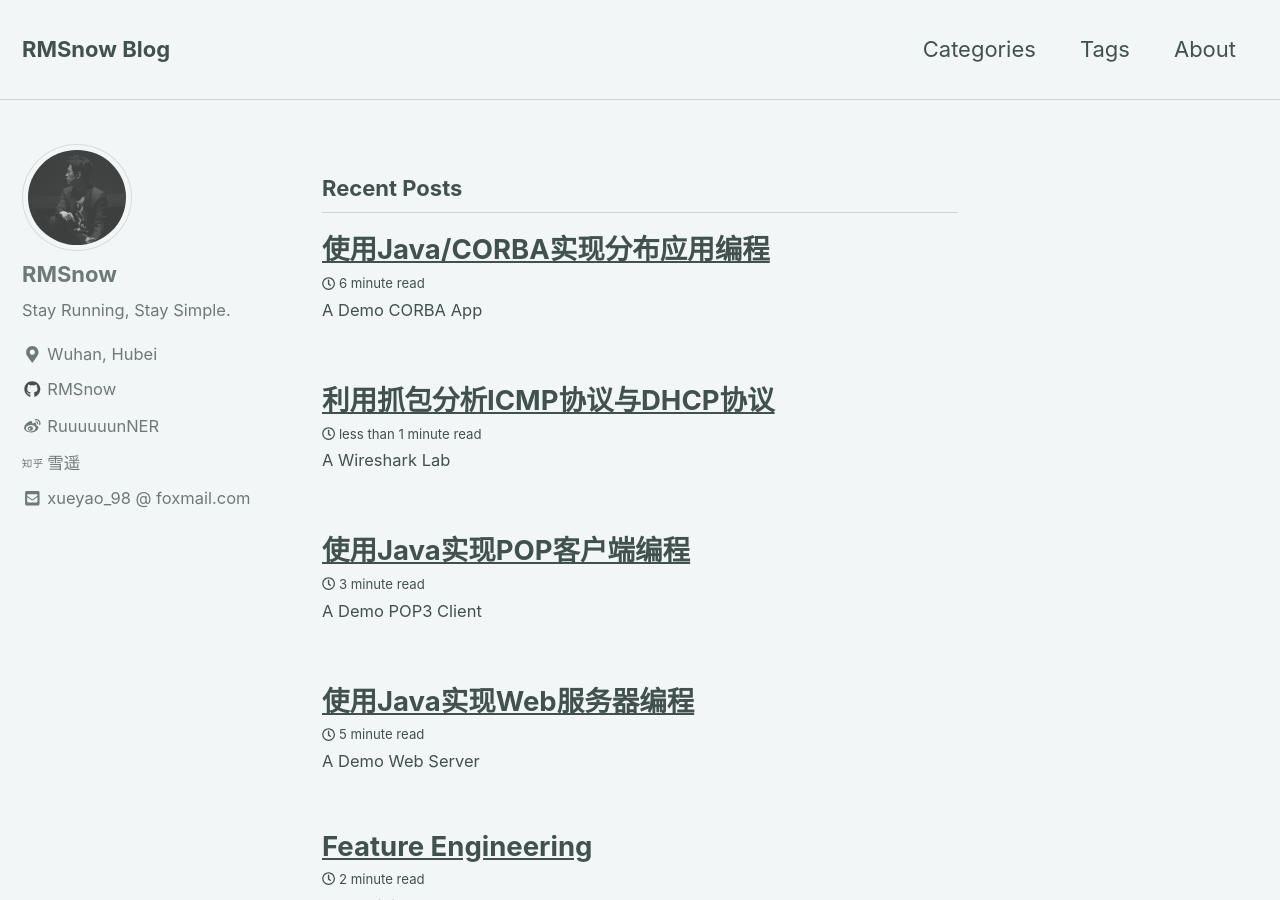
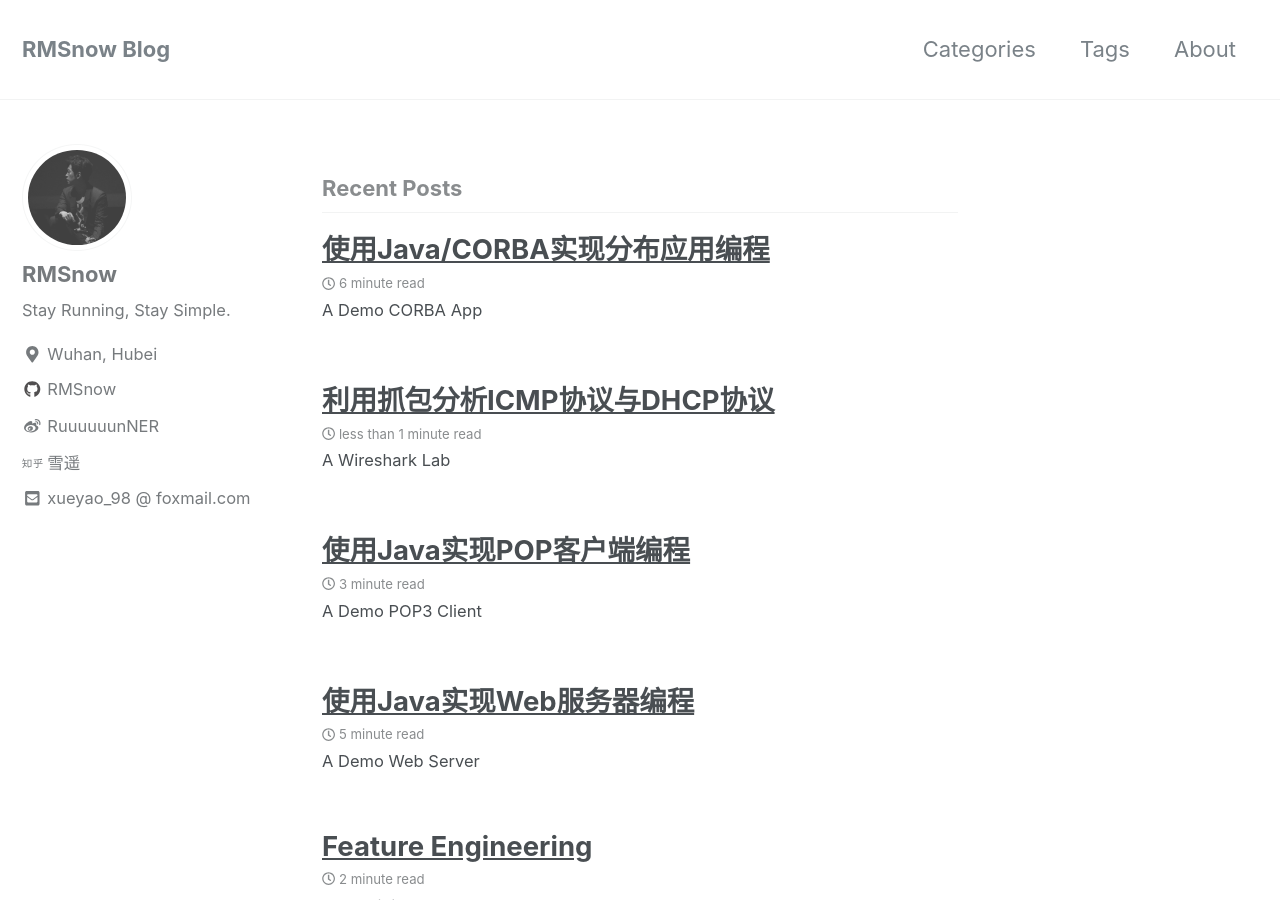
Before and after one commit to RMSnow/RMSnow.github.io, a Jekyll site: the page built from index.html, in a window 1280 px wide and 900 px high. Built offline with Jekyll 4.4.1, drawn with Linux system fonts in a browser that asks for light colours; nearby versions of some CDN libraries; the list of posts is cut into pages by our own code.

Commit message:
update skin

```diff
--- a/_config.yml
+++ b/_config.yml
@@ -12,7 +12,7 @@
 
 # theme                  : "minimal-mistakes-jekyll"
 # remote_theme           : "mmistakes/minimal-mistakes"
-minimal_mistakes_skin    : "mint" # "defaule", "air", "aqua", "contrast", "dark", "dirt", "neon", "mint", "plum", "sunrise"
+minimal_mistakes_skin    : "default" # "default", "air", "aqua", "contrast", "dark", "dirt", "neon", "mint", "plum", "sunrise"
 
 # Site Settings
 locale                   : "en-US" # "en-US", "zh-CN"
```
